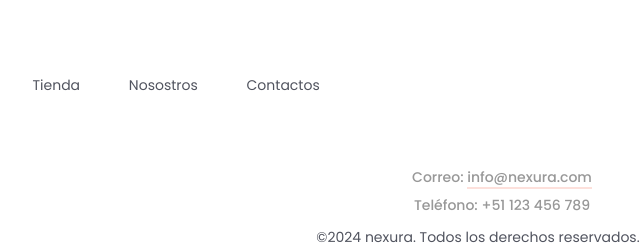
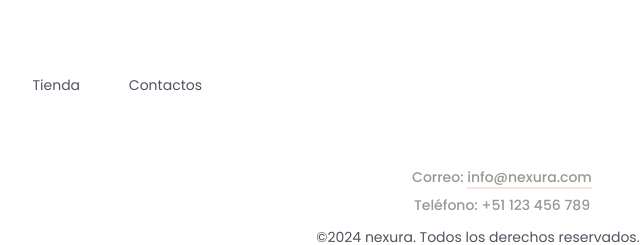
Before and after one commit to JackMG25/nexura, a plain HTML site: page index.html in a window 1280 px wide. Shown: the part 2178-2423 px from the top of the page, 138-778 px from the left. Drawn offline with Linux system fonts and the light colour scheme.

Commit message:
cambio 3

```diff
--- a/index.html
+++ b/index.html
@@ -711,7 +711,7 @@
 						<ul class="footer_nav">
 							<li><a href="index.html">Inicio</a></li>
 							<li><a href="categories.html">Tienda</a></li>
-							<li><a href="about.html">Nosostros</a></li>
+							<!-- <li><a href="about.html">Nosostros</a></li> -->
 							<li><a href="contact.html">Contactos</a></li>
 						</ul>
 					</div>
```
